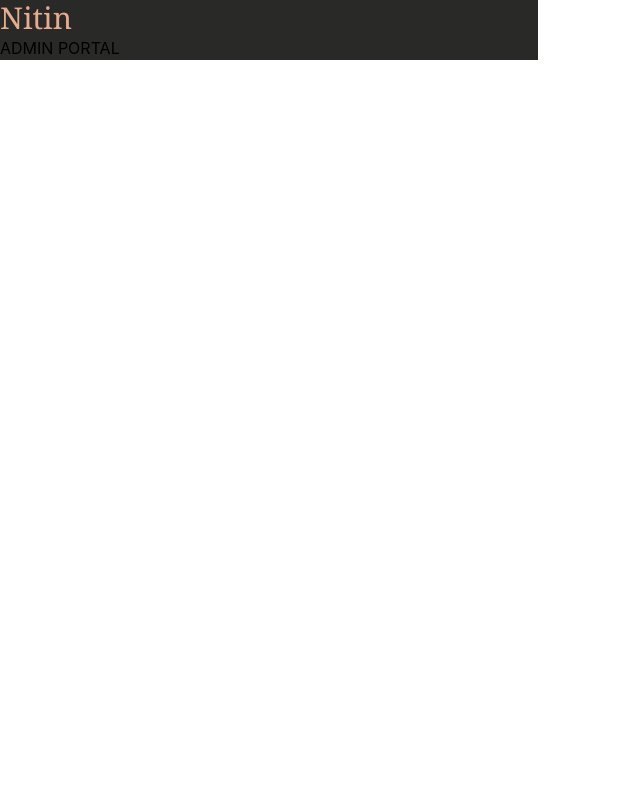
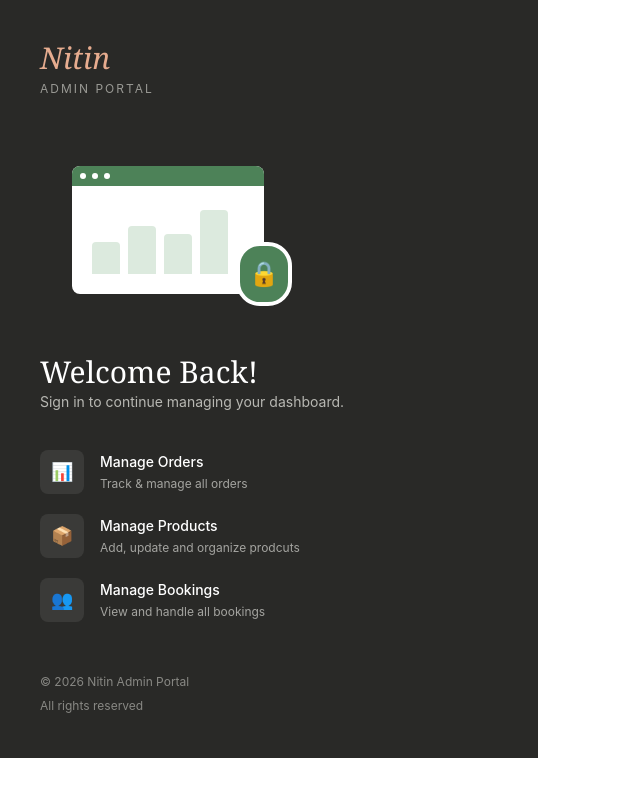
Before and after one commit to KinCode36/FlowerShop, a React (Vite) app: page /userinformation in a window 1280 px wide. Shown: the top 796 px of the page, without its empty margins (0-640 px from the left). Built offline with nearby package versions, Linux system fonts and the light colour scheme.

Commit message:
Create left side of login and account create page

```diff
--- a/src/Components/Login/LeftSidePanel/BrandName.jsx
+++ b/src/Components/Login/LeftSidePanel/BrandName.jsx
@@ -2,13 +2,55 @@ import React from 'react'
 
 const BrandName = () => {
   return (
-    <section className='w-[42%] bg-[#292927] '>
+    <section className='w-[42%] bg-[#292927] p-10 '>
       <div>
-        <h1 className='text-[#e6ac8f] font-serif font-medium-italic text-2xl sm:text-3xl'>Nitin</h1>
-        <p className='uppercase '>Admin Portal</p>
+        <h1 className='text-[#e6ac8f] font-serif font-medium italic text-2xl sm:text-3xl'>Nitin</h1>
+        <p className='uppercase mt-1 text-[12px] text-[#999994] tracking-[2px] '>Admin Portal</p>
       </div>
+      <div className='my-0 max-w-md py-8 sm:py-10 lg:my-auto lg:py-12 '>
+        <div className='h-40 w-64 mb-7 sm:block sm:mb-9 lg:mb-12 relative hidden '>
+          <div className='absolute left-8 top-5 h-32 w-48 overflow-hidden bg-white rounded-lg'>
+            <div className='flex bg-[#4d8258] h-5 items-center gap-1.5 px-2'>
+              <span className='size-1.5 rounded-full bg-white'></span>
+              <span className='size-1.5 rounded-full bg-white'></span>
+              <span className='size-1.5 rounded-full bg-white'></span>
+            </div>
+            <div className='flex h-27 items-end gap-2 p-5 '>
+              <div className='h-8 w-7 rounded-t bg-[#dceade]'></div>
+              <div className='h-12 w-7 rounded-t bg-[#dceade]'></div>
+              <div className='h-10 w-7 rounded-t bg-[#dceade]'></div>
+              <div className='h-16 w-7 rounded-t bg-[#dceade]'></div>
+            </div>
+          </div>
+          <div className='absolute bottom-0 right-1 h-16 w-14 flex justify-center items-center text-2xl border-4 border-white rounded-3xl bg-[#4d8258]'>
+            🔒
+          </div>
+        </div>
+        <h1 className='font-serif font-normal text-white text-3xl '>Welcome Back!</h1>
+        <p className='font-normal text-[rgb(184,184,179)] text-sm leading-6'>Sign in to continue managing your dashboard.</p>
+        <div className='mt-7 hidden space-y-5 md:block lg:mt-9'>
+          <Feature icon="📊" tittle="Manage Orders" description="Track & manage all orders" />
+          <Feature icon="📦" tittle="Manage Products" description="Add, update and organize prodcuts" />
+          <Feature icon="👥" tittle="Manage Bookings" description="View and handle all bookings" />
+        </div>
+      </div>
+      <div className='text-xs text-[#888884] leading-6 lg:block hidden'>
+        © 2026 Nitin Admin Portal <br /> All rights reserved
+      </div>
+
     </section>
   )
-}
+};
 
+const Feature = ({ icon, tittle, description }) => (
+  <div className='flex items-center gap-4'>
+    <div className='bg-white/[0.08] shrink-0 size-11 flex items-center justify-center text-lg rounded-lg'>
+      {icon}
+    </div>
+    <div>
+      <p className='font-medium text-white text-sm'>{tittle}</p>
+      <p className='mt-1 text-xs text-[#a4a4a0]'>{description}</p>
+    </div>
+  </div>
+)
 export default BrandName
```
